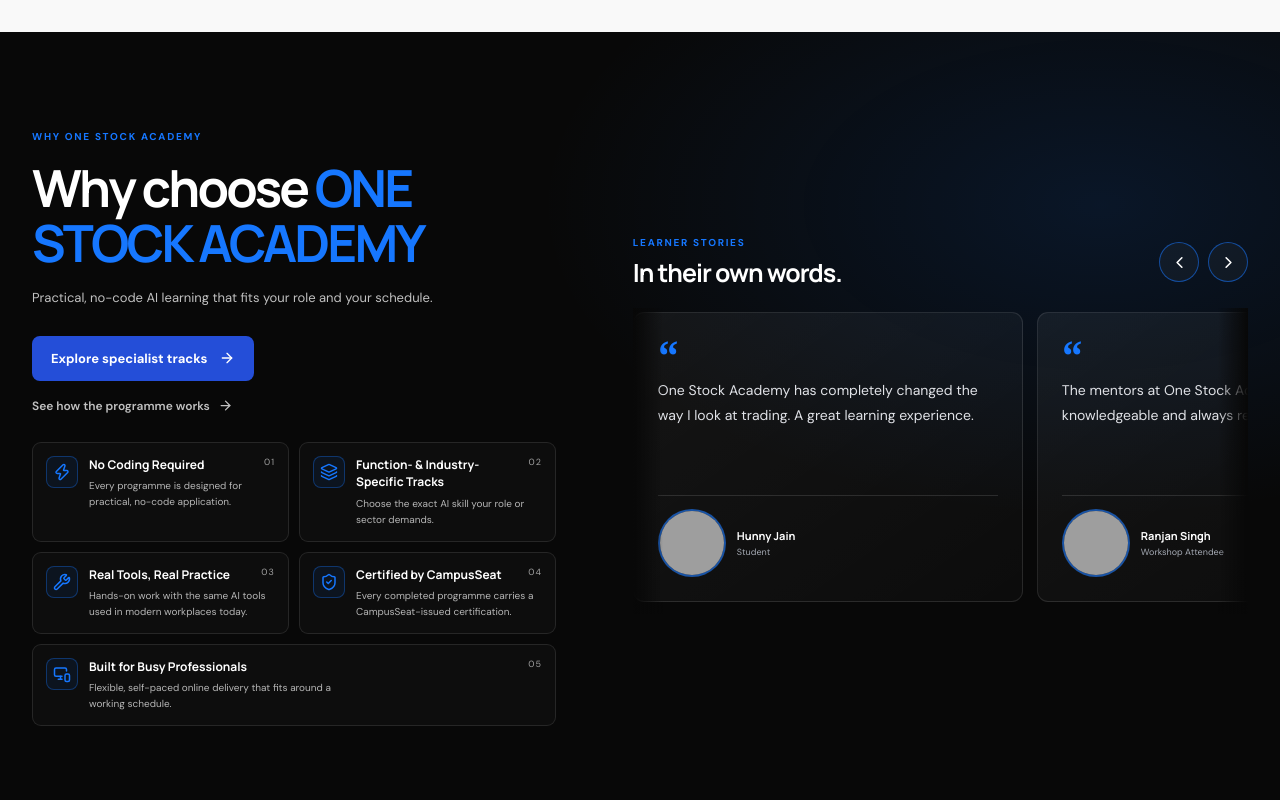
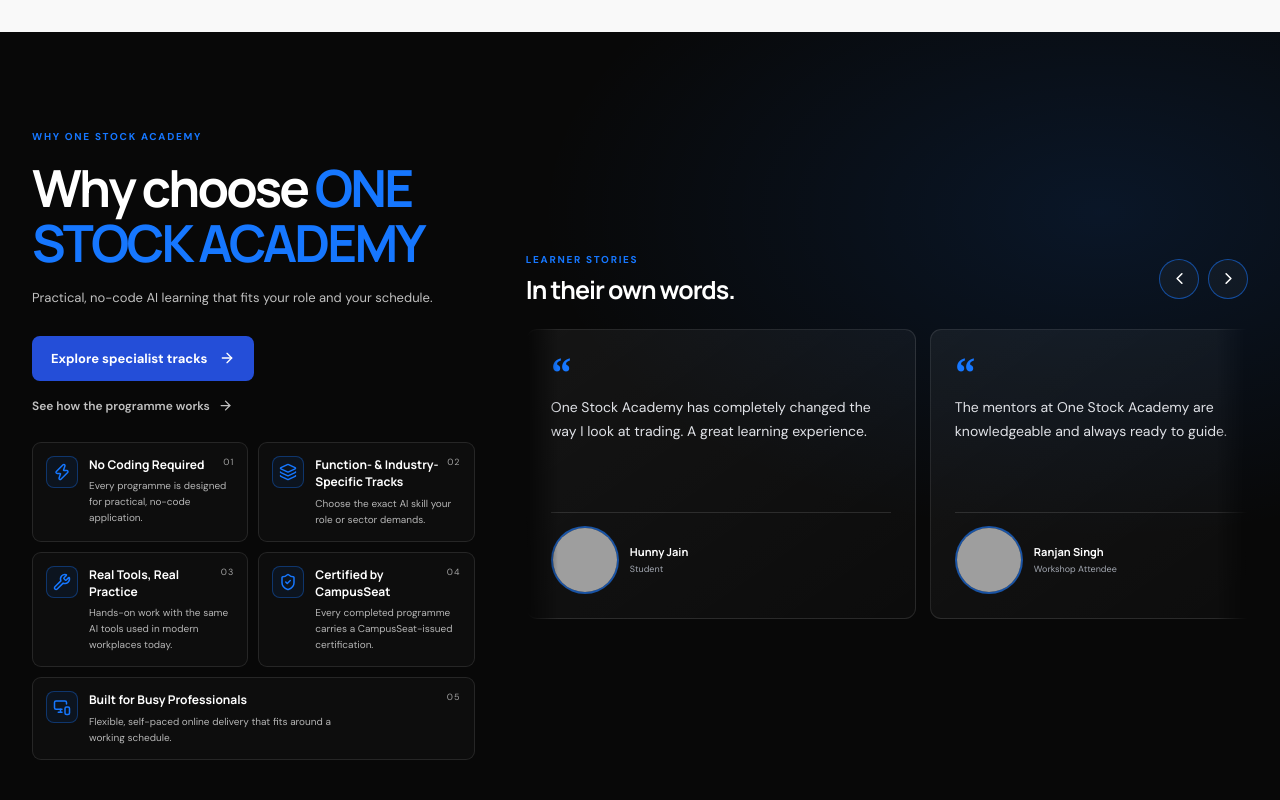
Before and after one commit to taranjeetosa/real-estate, a React (Vite) app: page / in a window 1280 px wide. Shown: the part 1440-2240 px from the top of the page. Built offline with nearby package versions, Linux system fonts and the light colour scheme; grey boxes are pictures that could not be loaded.

Commit message:
update testimonial css part

```diff
--- a/src/index.css
+++ b/src/index.css
@@ -124,7 +124,7 @@ a:focus-visible, button:focus-visible, summary:focus-visible, select:focus-visib
 .benefit-card p { color: var(--muted); font-size: 11px; line-height: 1.65; margin: 0; max-width: 215px; }
 
 .why-section { position: relative; overflow: hidden; padding: 92px 0; background: radial-gradient(ellipse at 86% 22%, rgba(22,119,255,.13), transparent 36%), var(--ink); color: var(--white); }
-.why-inner { position: relative; z-index: 1; max-width: 1300px; margin: 0 auto; padding: 0 32px; display: grid; grid-template-columns: minmax(0, .92fr) minmax(0, 1.08fr); gap: clamp(42px, 6vw, 78px); align-items: center; }
+.why-inner { position: relative; z-index: 1; max-width: 1440px; margin: 0 auto; padding: 0 32px; display: grid; grid-template-columns: minmax(0, .76fr) minmax(0, 1.24fr); gap: clamp(32px, 4vw, 58px); align-items: center; }
 .why-left { display: flex; flex-direction: column; gap: 28px; min-width: 0; }
 .why-heading { max-width: 500px; padding-top: 6px; }
 .why-kicker { margin: 0; color: var(--blue); font-size: 10px; font-weight: 700; letter-spacing: .17em; }
@@ -151,11 +151,8 @@ a:focus-visible, button:focus-visible, summary:focus-visible, select:focus-visib
 .testimonial-arrow { width: 40px; height: 40px; display: grid; place-items: center; border: 1px solid rgba(22,119,255,.55); border-radius: 50%; background: rgba(255,255,255,.035); color: var(--white); transition: background-color .2s ease, color .2s ease, border-color .2s ease; }
 .testimonial-arrow:hover { border-color: var(--blue); background: var(--blue); color: var(--white); }
 .testimonial-arrow:focus-visible { outline: 2px solid var(--blue); outline-offset: 3px; }
-.testimonial-viewport { position: relative; overflow-x: auto; overflow-y: hidden; width: 100%; padding: 4px 0 12px; scrollbar-width: none; overscroll-behavior-x: contain; }
+.testimonial-viewport { position: relative; overflow-x: auto; overflow-y: hidden; width: 100%; padding: 4px 0 12px; scrollbar-width: none; overscroll-behavior-x: contain; -webkit-mask-image: linear-gradient(90deg, transparent 0, #000 32px, #000 calc(100% - 32px), transparent 100%); mask-image: linear-gradient(90deg, transparent 0, #000 32px, #000 calc(100% - 32px), transparent 100%); }
 .testimonial-viewport::-webkit-scrollbar { display: none; }
-.testimonial-viewport::before, .testimonial-viewport::after { position: absolute; z-index: 1; top: 0; bottom: 0; width: 30px; content: ""; pointer-events: none; }
-.testimonial-viewport::before { left: 0; background: linear-gradient(90deg, var(--ink), transparent); }
-.testimonial-viewport::after { right: 0; background: linear-gradient(270deg, var(--ink), transparent); }
 .testimonial-track { position: relative; display: flex; width: max-content; }
 .testimonial-group { display: flex; flex: 0 0 auto; align-items: stretch; gap: 14px; padding-right: 14px; }
 .testimonial-card { width: clamp(340px, 34vw, 390px); min-height: 290px; display: flex; flex: 0 0 auto; flex-direction: column; padding: 24px; border: 1px solid rgba(255,255,255,.1); border-radius: 11px; background: linear-gradient(145deg, rgba(255,255,255,.055), rgba(255,255,255,.02)); }
```
